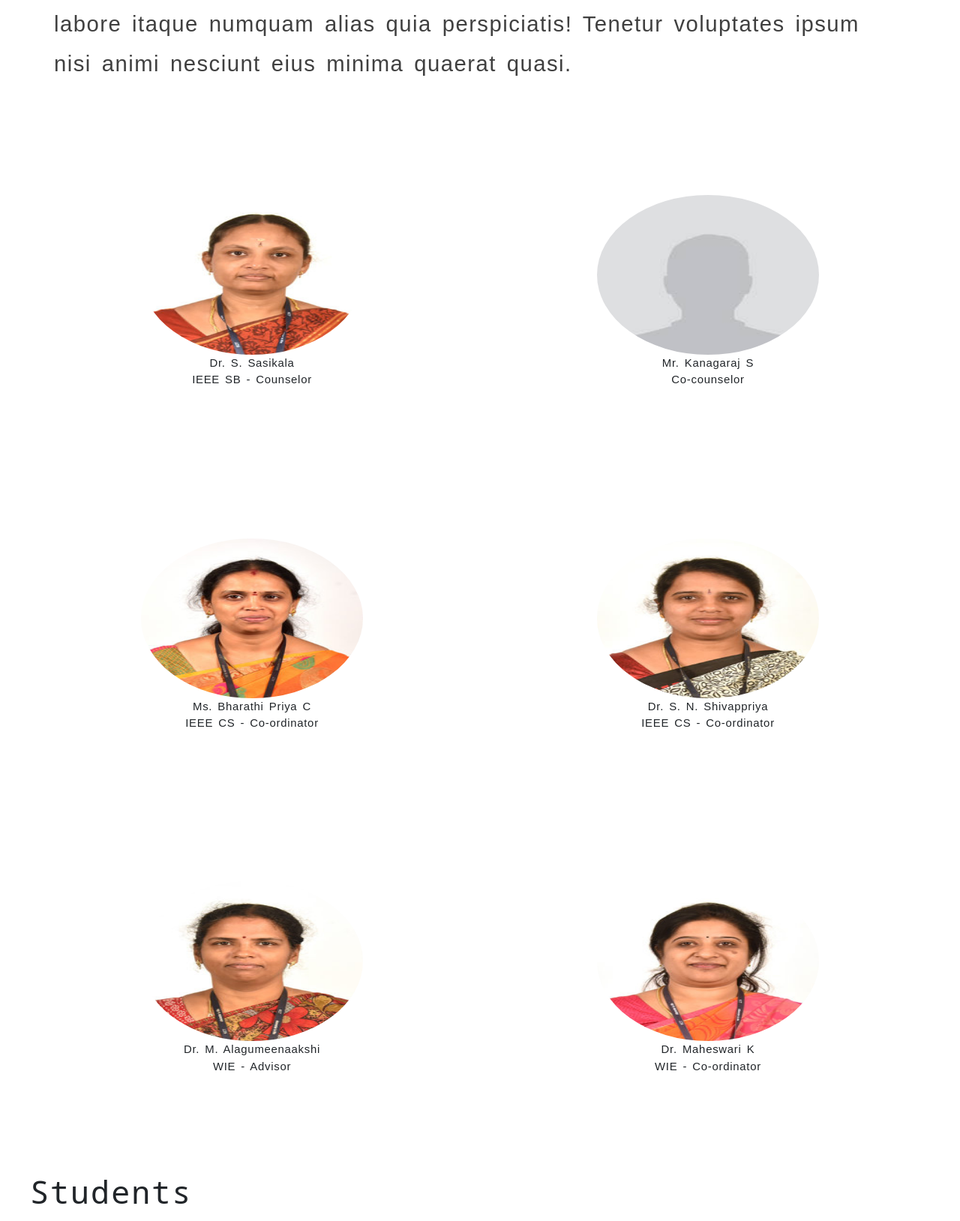
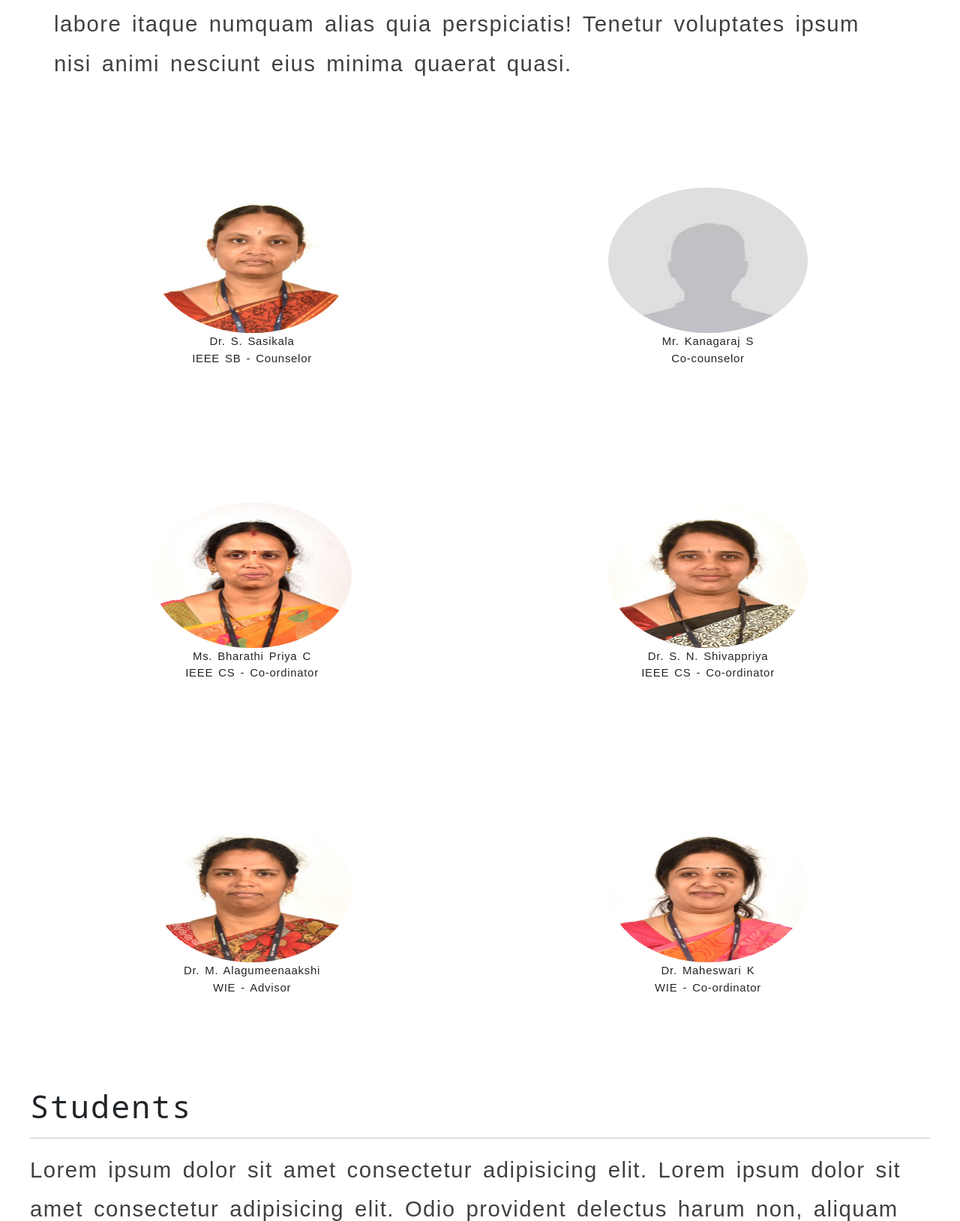
Before and after one commit to Harishini/kctieee, a PHP site: page / in a window 1280 px wide. Shown: the part 2140-3768 px from the top of the page at 75% size. Run offline with PHP 8.4, Linux system fonts and the light colour scheme; some libraries are stand-ins or nearby versions.

Commit message:
Update styles.css

```diff
--- a/styles.css
+++ b/styles.css
@@ -247,7 +247,7 @@ p {
   align-items: center;
 }
 .gallery img{
-  width:50%;
+  width:45%;
   border-radius: 50%;
   height:50%;
 }
```
